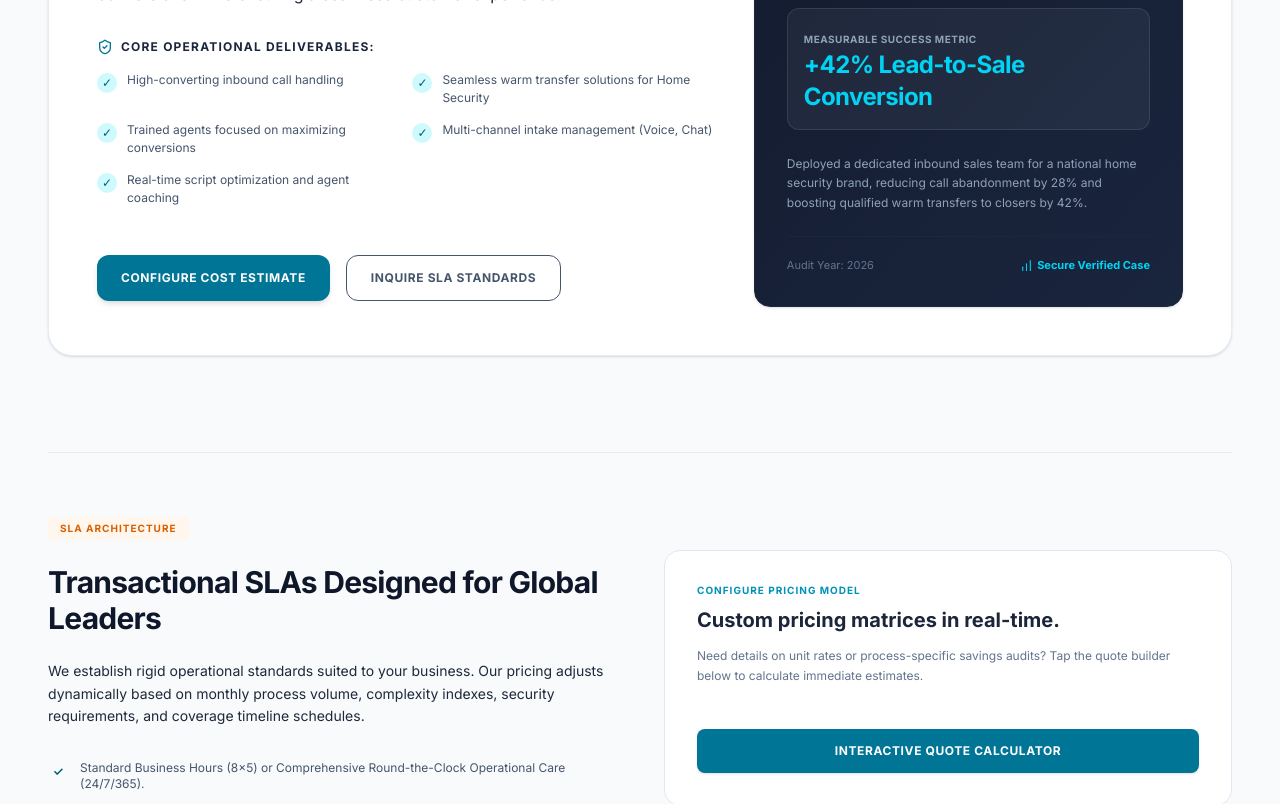
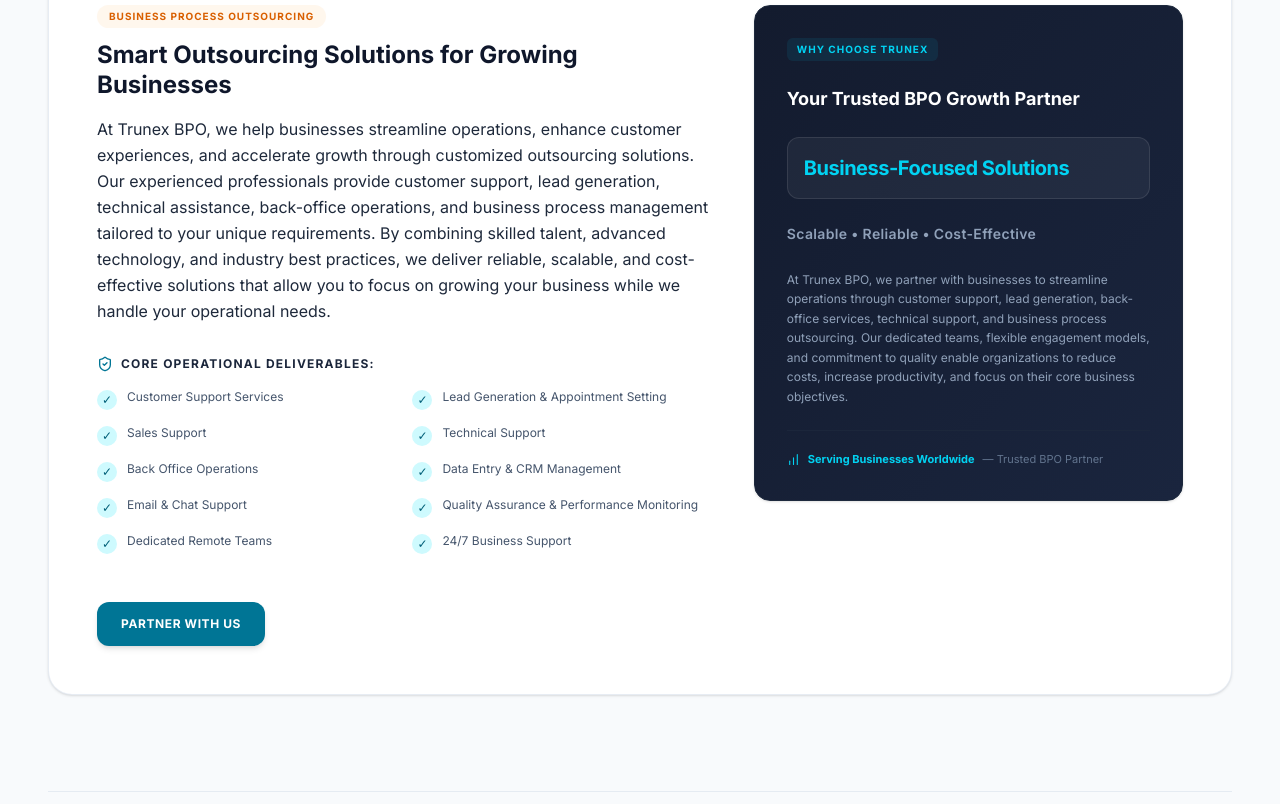
Before and after one commit to iamrehank/trueNxs, a React (Vite) app: page /solutions in a window 1280 px wide. Shown: the part 840-1644 px from the top of the page. Built offline with nearby package versions, Linux system fonts and the light colour scheme.

Commit message:
text chaange done '

```diff
--- a/src/components/SolutionsSection.tsx
+++ b/src/components/SolutionsSection.tsx
@@ -29,13 +29,13 @@
       {/* Intro Metrics Banner / Title header */}
       <div className="text-center max-w-3xl mx-auto space-y-4">
         <span className="text-xs font-bold text-cyan-700 uppercase tracking-widest bg-cyan-100/40 px-3/5 py-1.5 rounded-full inline-block">
-          Enterprise Competence
+          Enterprise Solutions
         </span>
         <h2 className="font-sans text-3xl md:text-4xl font-extrabold text-slate-900 tracking-tight">
-          Strategic Domain Expertise
+          Business Process Outsourcing That Drives Growth
         </h2>
         <p className="text-slate-500 text-base md:text-lg leading-relaxed">
-          At Trunex, we do not simply supply headcount. We engineer high-powered, technology-wrapped operations that drive compliance, lower overhead, and scale seamlessly with your seasonal transaction trends.
+          At Trunex BPO, we deliver intelligent outsourcing solutions that help businesses improve customer experience, reduce operational costs, and scale efficiently. Our expert teams specialize in inbound and outbound customer support, lead generation, appointment setting, sales support, technical assistance, and back-office operations. By combining skilled professionals with modern technology and proven processes, we become a seamless extension of your business—allowing you to focus on growth while we manage your day-to-day operations with excellence.
         </p>
       </div>
 
@@ -124,46 +124,39 @@
               onClick={() => navigate('/contact')}
               className="bg-cyan-700 hover:bg-cyan-850 text-white px-6 py-3.5 rounded-xl text-xs font-bold uppercase tracking-wider transition-all shadow-md  cursor-pointer"
             >
-              Configure Cost Estimate
+              Partner with us
             </button>
-            <a
-              href="mailto:contact@trunexbpo.com?subject=SLA%20Standards%20Inquiry%20-%20Trunex%20${selectedSrv.name}"
-              className="border border-slate-205 text-slate-600 hover:border-slate-350 px-6 py-3.5 rounded-xl text-xs font-bold uppercase tracking-wider transition-all cursor-pointer"
-            >
-              Inquire SLA Standards
-            </a>
           </div>
         </div>
 
-        {/* Right Side: Case Study highlight */}
+        {/* Right Side: Why Choose Trunex */}
         <div className="lg:col-span-5 bg-gradient-to-br from-[#131b2e] to-[#1a253e] text-white rounded-2xl p-8 shadow-sm space-y-6 relative border border-slate-800">
           <span className="p-1 px-2.5 bg-cyan-500/10 text-cyan-400 rounded-md text-[10px] font-extrabold uppercase tracking-widest block w-fit">
-            Proven Performance
+            Why Choose Trunex
           </span>
 
           <h4 className="font-sans text-lg font-bold">
-            {selectedSrv.caseStudy.title}
+            Your Trusted BPO Growth Partner
           </h4>
 
-          {/* Metric visualization */}
-          <div className="p-4 bg-white/5 border border-white/10 rounded-xl space-y-1">
-            <span className="text-[10px] text-slate-400 font-bold uppercase tracking-wider">
-              Measurable Success Metric
-            </span>
-            <span className="text-2xl md:text-3.5xl font-extrabold text-cyan-400 tracking-tight block">
-              {selectedSrv.caseStudy.metrics}
+          <div className="p-4 bg-white/5 border border-white/10 rounded-xl">
+            <span className="text-xl font-extrabold text-cyan-400 tracking-tight block">
+              Business-Focused Solutions
             </span>
           </div>
 
-          <p className="text-slate-400 text-xs leading-relaxed">
-            {selectedSrv.caseStudy.summary}
+          <p className="text-slate-400 text-sm leading-relaxed font-semibold tracking-wide">
+            Scalable &bull; Reliable &bull; Cost-Effective
           </p>
 
-          <div className="border-t border-slate-800/80 pt-5 flex items-center gap-4 text-[11px] text-slate-500 justify-between">
-            <span>Audit Year: 2026</span>
-            <span className="font-bold text-cyan-400 flex items-center gap-1">
-              <BarChart size={13} /> Secure Verified Case
-            </span>
+          <p className="text-slate-400 text-xs leading-relaxed">
+            At Trunex BPO, we partner with businesses to streamline operations through customer support, lead generation, back-office services, technical support, and business process outsourcing. Our dedicated teams, flexible engagement models, and commitment to quality enable organizations to reduce costs, increase productivity, and focus on their core business objectives.
+          </p>
+
+          <div className="border-t border-slate-800/80 pt-5 flex items-center gap-2 text-[11px] text-slate-500">
+            <BarChart size={13} className="text-cyan-400 shrink-0" />
+            <span className="text-cyan-400 font-bold">Serving Businesses Worldwide</span>
+            <span>— Trusted BPO Partner</span>
           </div>
         </div>
 
--- a/src/data.ts
+++ b/src/data.ts
@@ -4,17 +4,22 @@
   {
     id: 'connect',
     name: 'Trunex Connect',
-    title: 'Inbound Sales & Warm Transfers',
-    badge: 'INBOUND SALES',
-    description: 'Delivering high-converting inbound call handling and warm transfer solutions for Home Security and other service industries.',
-    longDescription: 'Delivering high-converting inbound call handling and warm transfer solutions for Home Security and other service industries. Our experienced agents maximize conversions while ensuring a seamless customer experience.',
+    title: 'Smart Outsourcing Solutions for Growing Businesses',
+    badge: 'BUSINESS PROCESS OUTSOURCING',
+    description: 'At Trunex BPO, we help businesses streamline operations, enhance customer experiences, and accelerate growth through customized outsourcing solutions.',
+    longDescription: 'At Trunex BPO, we help businesses streamline operations, enhance customer experiences, and accelerate growth through customized outsourcing solutions. Our experienced professionals provide customer support, lead generation, technical assistance, back-office operations, and business process management tailored to your unique requirements. By combining skilled talent, advanced technology, and industry best practices, we deliver reliable, scalable, and cost-effective solutions that allow you to focus on growing your business while we handle your operational needs.',
     logoUrl: '',
     features: [
-      'High-converting inbound call handling',
-      'Seamless warm transfer solutions for Home Security',
-      'Trained agents focused on maximizing conversions',
-      'Multi-channel intake management (Voice, Chat)',
-      'Real-time script optimization and agent coaching'
+      'Customer Support Services',
+      'Lead Generation & Appointment Setting',
+      'Sales Support',
+      'Technical Support',
+      'Back Office Operations',
+      'Data Entry & CRM Management',
+      'Email & Chat Support',
+      'Quality Assurance & Performance Monitoring',
+      'Dedicated Remote Teams',
+      '24/7 Business Support'
     ],
     caseStudy: {
       title: 'Home Security Provider Conversion Boost',
--- a/src/pages/SolutionsPage.tsx
+++ b/src/pages/SolutionsPage.tsx
@@ -20,18 +20,18 @@
         <div className="grid grid-cols-1 lg:grid-cols-12 gap-12 items-center">
           <div className="lg:col-span-6 space-y-6">
             <span className="p-1 px-3 bg-orange-50 text-[#d95f00] rounded text-[10px] font-bold uppercase tracking-widest block w-fit">
-              SLA Architecture
+              Service Excellence
             </span>
             <h3 className="font-sans text-2xl md:text-3xl font-extrabold text-slate-900 tracking-tight">
-              Transactional SLAs Designed for Global Leaders
+              Flexible BPO Solutions Built for Your Business
             </h3>
             <p className="text-slate-550 text-sm leading-relaxed">
-              We establish rigid operational standards suited to your business. Our pricing adjusts dynamically based on monthly process volume, complexity indexes, security requirements, and coverage timeline schedules.
+              At Trunex BPO, we understand that every business has unique operational needs. That's why we offer flexible, scalable, and customized outsourcing solutions designed to support your growth. Whether you require customer support, lead generation, technical assistance, back-office operations, or dedicated remote teams, our services are tailored to align with your business objectives, ensuring efficiency, quality, and long-term success.
             </p>
             <div className="space-y-4 pt-2">
               {[
-                'Standard Business Hours (8x5) or Comprehensive Round-the-Clock Operational Care (24/7/365).',
-                'Multi-point data masking & compliance barriers ensuring compliance for sensitive consumer credit logs.'
+                'Flexible Engagement Models – Choose from dedicated teams, shared resources, or fully customized outsourcing solutions based on your business requirements.',
+                '24/7 Multi-Channel Support – Deliver exceptional customer experiences through voice, chat, email, and back-office support whenever your customers need assistance.'
               ].map((item, i) => (
                 <div key={i} className="flex gap-3 items-start">
                   <div className="w-5 h-5 rounded-full bg-cyan-150 text-cyan-800 font-bold text-xs flex items-center justify-center shrink-0 mt-0.5">✓</div>
@@ -43,17 +43,17 @@
 
           <div className="lg:col-span-6 bg-white border border-slate-200 p-8 rounded-2xl flex flex-col justify-between h-64 hover:border-cyan-500/50 transition-all duration-300">
             <div>
-              <span className="text-[10px] font-bold text-cyan-600 uppercase tracking-widest block mb-2">Configure pricing model</span>
-              <h4 className="font-sans text-xl font-bold text-slate-850 mb-3">Custom pricing matrices in real-time.</h4>
+              <span className="text-[10px] font-bold text-cyan-600 uppercase tracking-widest block mb-2">Ready to Grow?</span>
+              <h4 className="font-sans text-xl font-bold text-slate-850 mb-3">Partner with Trunex BPO Today</h4>
               <p className="text-slate-500 text-xs leading-relaxed">
-                Need details on unit rates or process-specific savings audits? Tap the quote builder below to calculate immediate estimates.
+                Tell us about your business goals, and our team will design a customized outsourcing solution that helps reduce operational costs, improve customer experience, and scale your business with confidence.
               </p>
             </div>
             <button
               onClick={() => navigate('/contact')}
               className="bg-cyan-700 hover:bg-cyan-850 text-white w-full py-3.5 rounded-lg text-xs font-bold uppercase tracking-wider transition-all shadow-sm text-center cursor-pointer"
             >
-              Interactive Quote Calculator
+              Get Your Custom Proposal
             </button>
           </div>
         </div>
```
